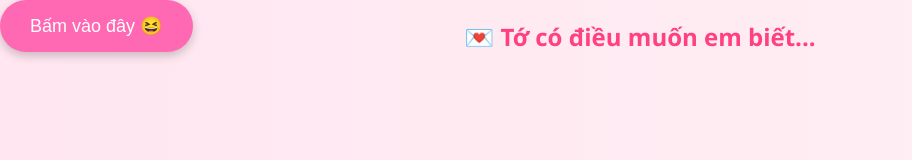
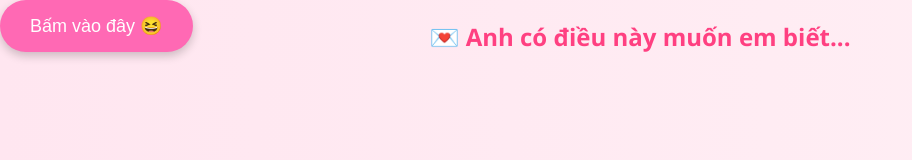
Before and after one commit to BillyDuong646/ngochuyen, a plain HTML site: page index.html in a window 1280 px wide. Shown: the whole page, without its empty margins (0-912 px from the left). Drawn offline with Linux system fonts and the light colour scheme.

Commit message:
Update index.html

```diff
--- a/index.html
+++ b/index.html
@@ -92,7 +92,7 @@
   </style>
 </head>
 <body>
-  <h1 id="main-text">💌 Tớ có điều muốn em biết...</h1>
+  <h1 id="main-text">💌 Anh có điều này muốn em biết...</h1>
   <button id="love-btn" onclick="startLove()">Bấm vào đây 😆</button>
   <img id="crush-img" src="crush-anime.jpg" alt="Crush dễ thương">
   <audio id="bg-music" src="background-music.mp3" autoplay loop></audio>
```
